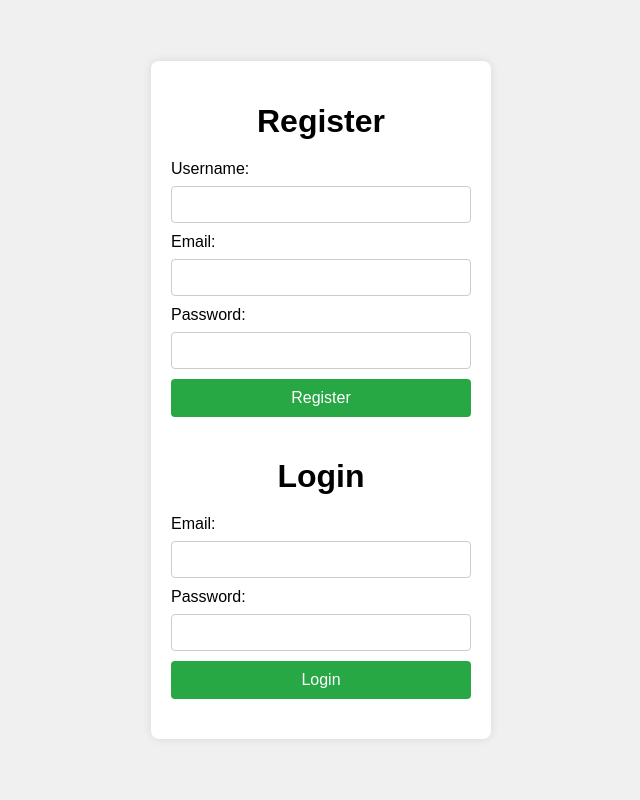
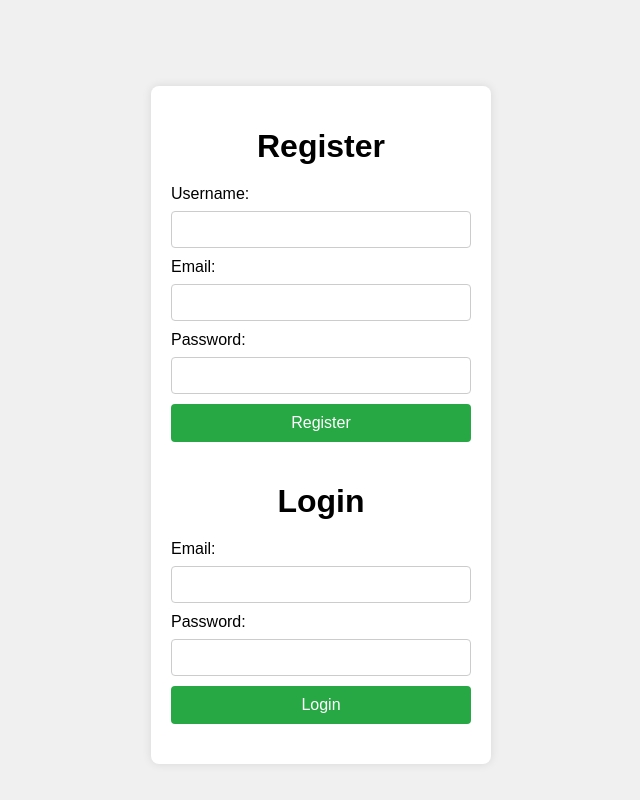
Before and after one commit to Ever-cute/Treasure-Island, a website: page public/auth.html in a window 1280 px wide. Shown: the whole page, without its empty margins (319-959 px from the left). Drawn offline with Linux system fonts and the light colour scheme.

Commit message:
Update styles.css
页面顶部显示不全的修改

```diff
--- a/public/styles.css
+++ b/public/styles.css
@@ -17,6 +17,7 @@ body {
     padding: 20px;
     border-radius: 8px;
     box-shadow: 0 0 10px rgba(0, 0, 0, 0.1);
+    margin-top: 50px; /* 添加这一行 */
 }
 
 .form-container {
```
